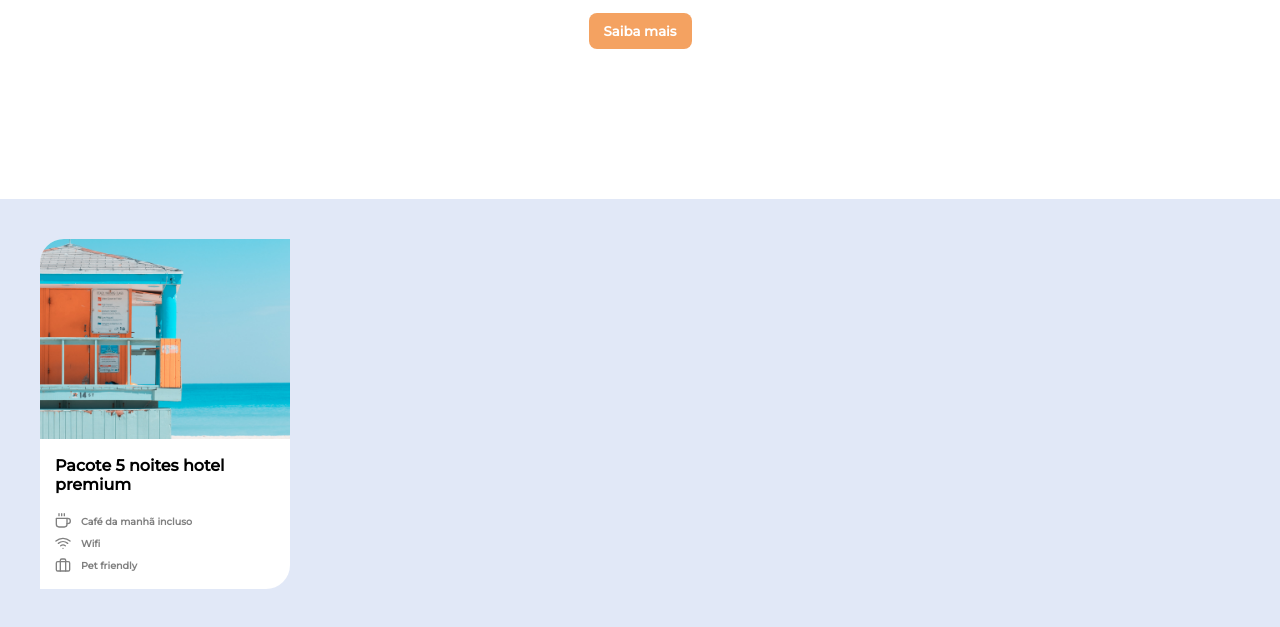
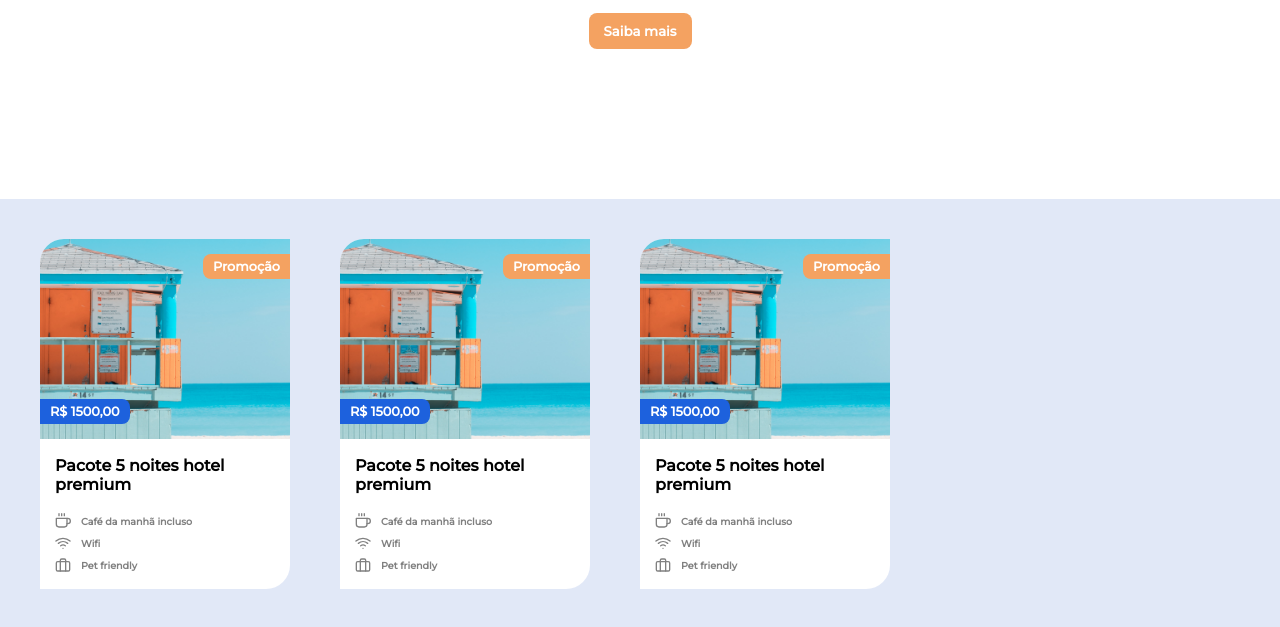
Before and after one commit to leticiacamposs2/travel-agency-website, a plain HTML site: page index.html in a window 1280 px wide. Shown: the part 355-982 px from the top of the page. Drawn offline with nearby package versions, Linux system fonts and the light colour scheme.

Commit message:
secao pacotes

```diff
--- a/index.html
+++ b/index.html
@@ -33,6 +33,51 @@
 
         <section class="pacotes">
             <div class="card">
+                <div class="card-tag card-tag-top">
+                    <p>Promoção</p>
+                </div>
+
+                <div class="card-tag card-tag-bottom">
+                    <p>R$ 1500,00</p>
+                </div>
+                <img class="card-image" src="assets/miami.jpg">
+                <div class="card-content">
+                    <h1>Pacote 5 noites hotel premium</h1>
+                    <ul>
+                        <li><i data-feather="coffee"></i>Café da manhã incluso</li>
+                        <li><i data-feather="wifi"></i>Wifi</li>
+                        <li><i data-feather="briefcase"></i>Pet friendly</li>
+                    </ul>
+                </div>
+            </div>
+
+            <div class="card">
+                <div class="card-tag card-tag-top">
+                    <p>Promoção</p>
+                </div>
+
+                <div class="card-tag card-tag-bottom">
+                    <p>R$ 1500,00</p>
+                </div>
+                <img class="card-image" src="assets/miami.jpg">
+                <div class="card-content">
+                    <h1>Pacote 5 noites hotel premium</h1>
+                    <ul>
+                        <li><i data-feather="coffee"></i>Café da manhã incluso</li>
+                        <li><i data-feather="wifi"></i>Wifi</li>
+                        <li><i data-feather="briefcase"></i>Pet friendly</li>
+                    </ul>
+                </div>
+            </div>
+
+            <div class="card">
+                <div class="card-tag card-tag-top">
+                    <p>Promoção</p>
+                </div>
+
+                <div class="card-tag card-tag-bottom">
+                    <p>R$ 1500,00</p>
+                </div>
                 <img class="card-image" src="assets/miami.jpg">
                 <div class="card-content">
                     <h1>Pacote 5 noites hotel premium</h1>
--- a/styles.css
+++ b/styles.css
@@ -1,4 +1,12 @@
 @import url('https://fonts.googleapis.com/css2?family=Montserrat:wght@400;500&display=swap');
+
+:root {
+    --white: #ffffff;
+    --salmon: #f4a261;
+    --ice: #e1e8f7;
+    --grey: #808080;
+    --blue: #1d61dd;
+}
 
 * {
     box-sizing: border-box;
@@ -18,8 +26,8 @@ button {
     border-radius: 8px;
     font-weight: bold;
     border: 0;
-    background: #f4a261;
-    color: white;
+    background: var(--salmon);
+    color: var(--white);
     font-family: 'Montserrat', sans-serif;
 }
 
@@ -45,7 +53,7 @@ header nav ul {
 header nav ul li {
     margin: 0 15px;
     font-weight: bold;
-    color: white;
+    color: var(--white);
 }
 
 .header-content {
@@ -60,17 +68,50 @@ header nav ul li {
 }
 
 .pacotes {
-    background: #e1e8f7;
+    background: var(--ice);
     padding: 15px;
+    display: flex;
 }
 
 .pacotes .card {
     width: 250px;
     height: 350px;
     border-radius: 24px 0px;
-    background: white;
+    background: var(--white);
     margin: 25px;
     position: relative;
+}
+
+.pacotes .card .card-tag-top {
+    position: absolute;
+    right: 0;
+    top: 15px;
+    background: var(--salmon);
+    border-radius: 8px 0 0 8px;
+    padding: 5px 10px;
+}
+
+.pacotes .card .card-tag-bottom {
+    position: absolute;
+    left: 0;
+    top: 160px;
+    background: var(--blue);
+    border-radius: 0 8px 8px 0;
+    padding: 5px 10px;
+}
+
+.pacotes .card .card-tag-bottom p {
+    margin: 0;
+    font-size: 0.8rem;
+    color: var(--white);
+    font-weight: bold;
+}
+
+.pacotes .card .card-tag p {
+    margin: 0;
+    font-size: 0.8rem;
+    color: var(--white);
+    font-weight: bold;
 }
 
 .pacotes .card-image {
@@ -95,7 +136,7 @@ header nav ul li {
     display: flex;
     align-items: center;
     margin: 3px 0;
-    color: grey;
+    color: var(--grey);
     font-weight: bold;
 }
 
@@ -129,8 +170,8 @@ header nav ul li {
         padding: 0;
         margin: 0;
         z-index: 99;
-        background: #f4a261;
-        color: white;
+        background: var(--salmon);
+        color: var(--white);
         font-weight: bold;
         height: 55px;
         display: flex;
```
